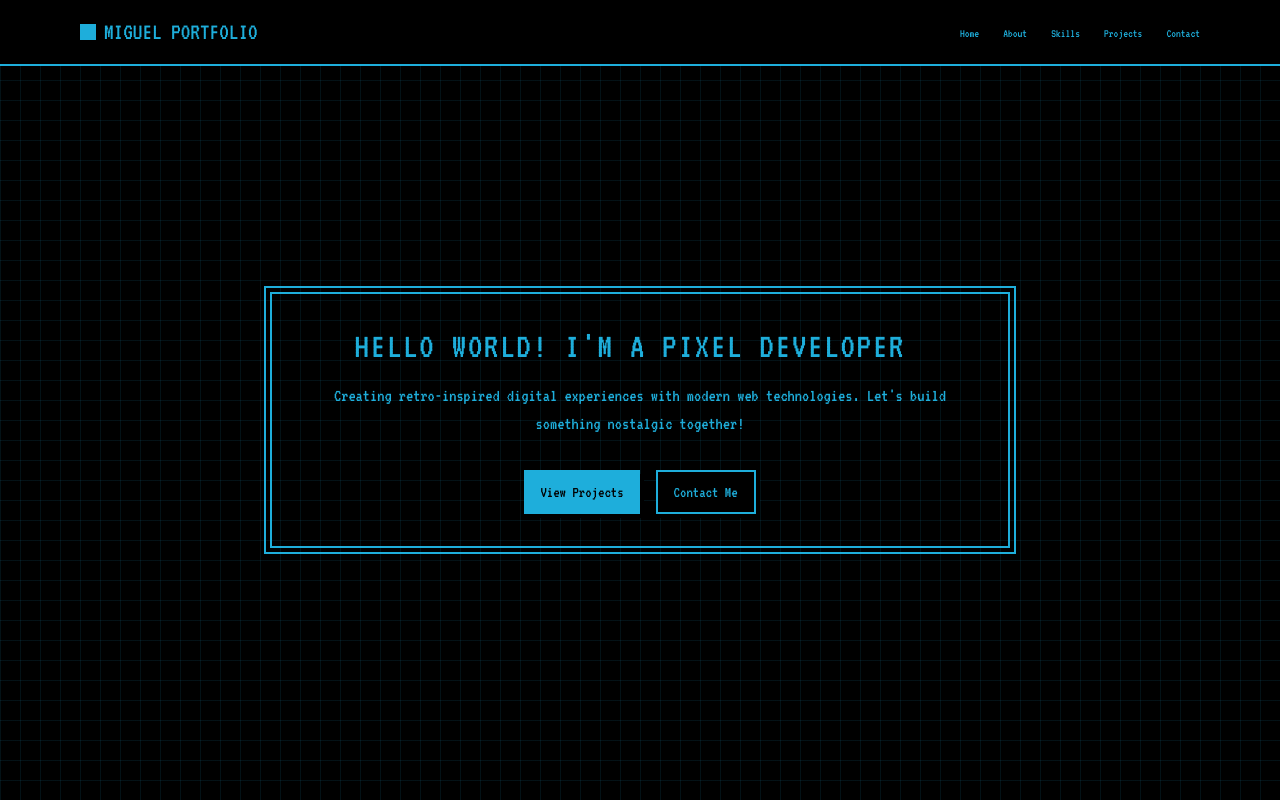
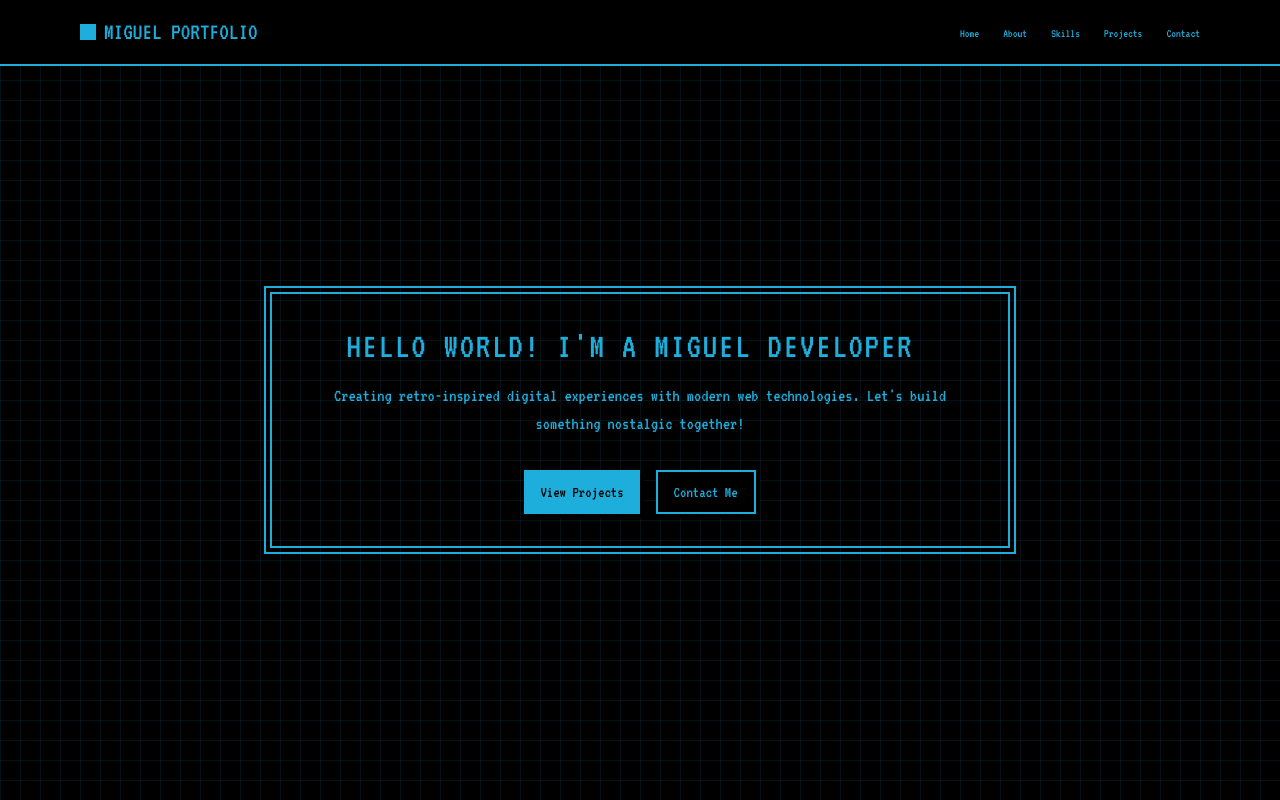
Before and after one commit to migueldev-developer/site-estilo-jogs-retr-s.github.io, a React (Vite) app: page / in a window 1280 px wide. Shown: the top 800 px of the page. Built offline with nearby package versions, Linux system fonts and the light colour scheme.

Commit message:
Fix: Update hero text
Corrects the hero text to display the user's name.

```diff
--- a/src/pages/Index.tsx
+++ b/src/pages/Index.tsx
@@ -11,7 +11,7 @@ import { useToast } from '@/components/ui/use-toast';
 
 const Index = () => {
   const [typedText, setTypedText] = useState('');
-  const fullText = "Hello World! I'm a Pixel Developer";
+  const fullText = "Hello World! I'm a Miguel Developer";
   const [currentTextIndex, setCurrentTextIndex] = useState(0);
   const { toast } = useToast();
 
```
